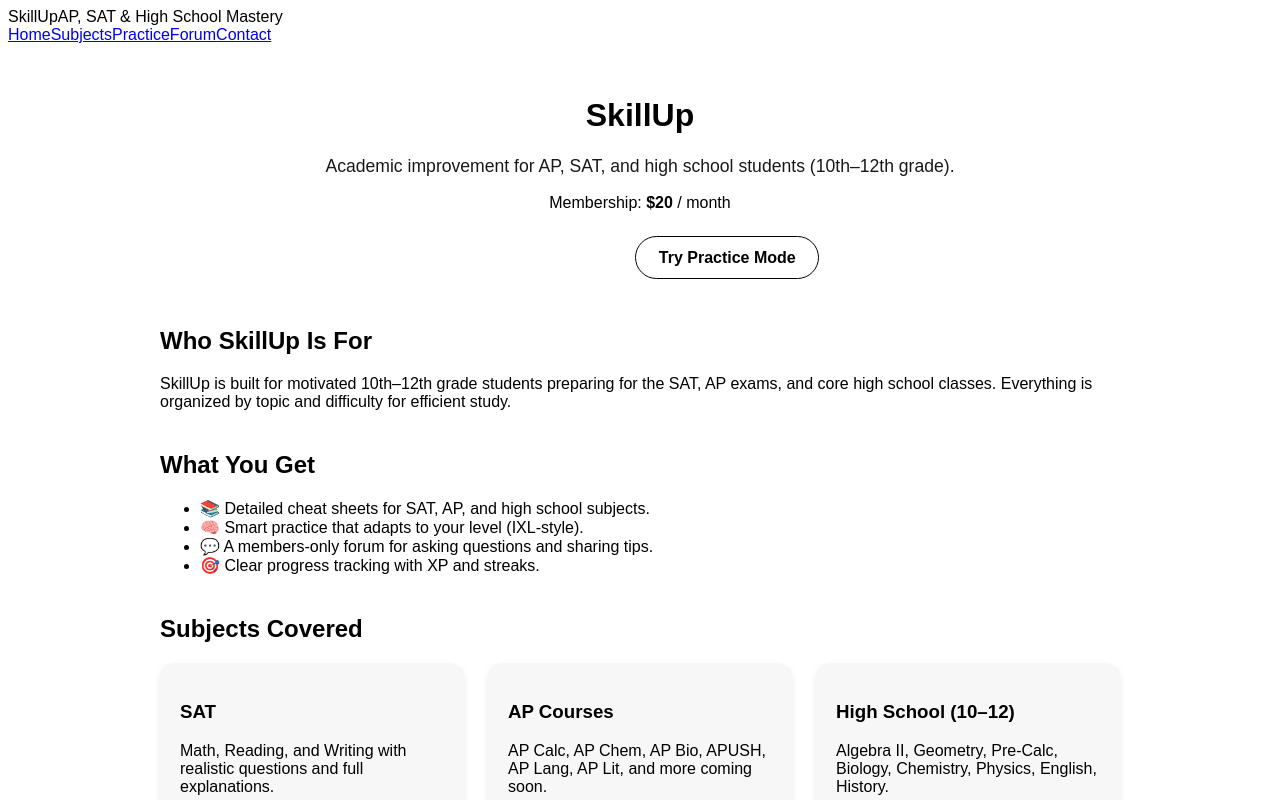
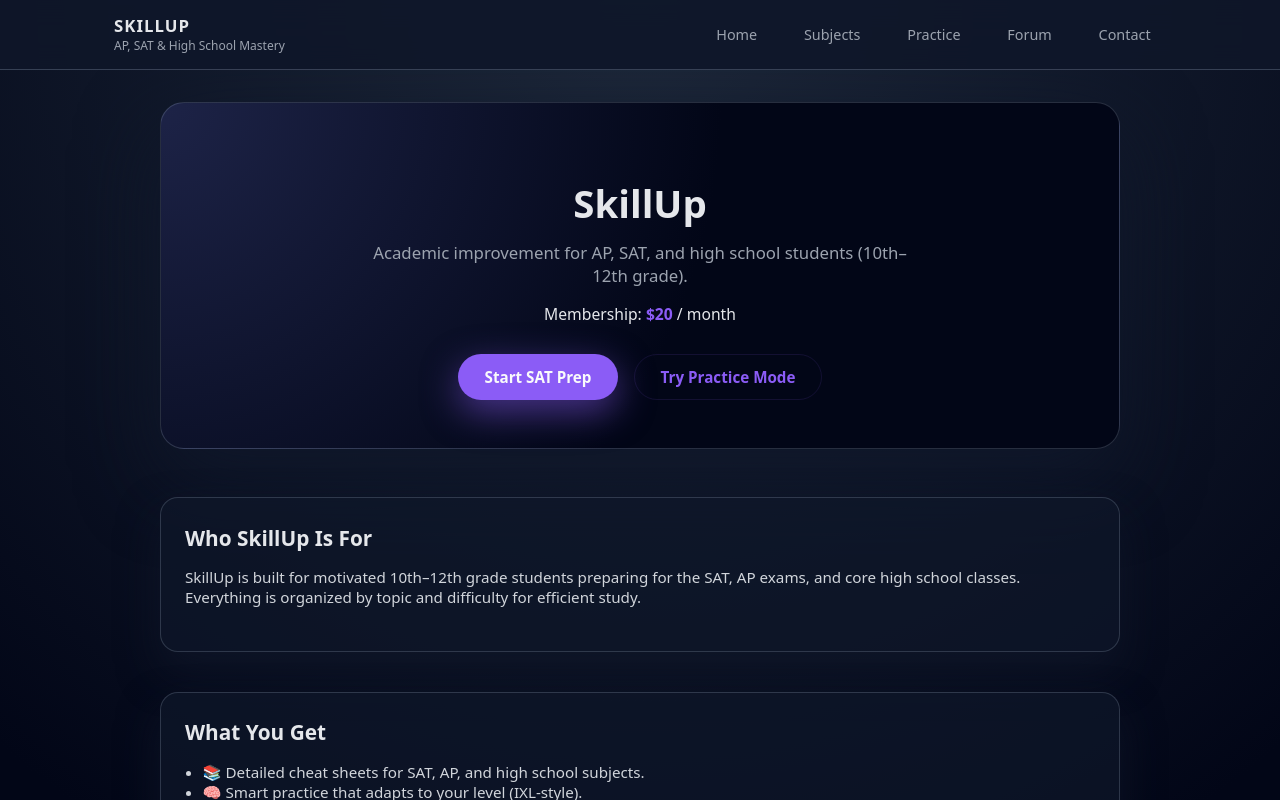
Before and after one commit to steponaskaciulis-max/skillup, a Next.js app in the folder SkillUp/: page / in a window 1280 px wide. Shown: the top 800 px of the page. Built offline with nearby package versions, Linux system fonts and the light colour scheme.

Commit message:
Update global.css

```diff
--- a/SkillUp/styles/global.css
+++ b/SkillUp/styles/global.css
@@ -1,28 +1,145 @@
-body{font-family:sans-serif;}
+/* ===== Base ===== */
+:root {
+  --bg: #0f172a;
+  --bg-elevated: #111827;
+  --bg-card: #111827;
+  --text: #e5e7eb;
+  --muted: #9ca3af;
+  --accent: #8b5cf6; /* purple */
+  --accent-soft: rgba(139, 92, 246, 0.12);
+  --border-soft: rgba(148, 163, 184, 0.3);
+}
+
+*,
+*::before,
+*::after {
+  box-sizing: border-box;
+}
+
+body {
+  margin: 0;
+  font-family: system-ui, -apple-system, BlinkMacSystemFont, "Segoe UI",
+    sans-serif;
+  background: radial-gradient(circle at top, #1e293b 0, #020617 55%);
+  color: var(--text);
+}
+
+/* ===== App Layout ===== */
+.app-root {
+  min-height: 100vh;
+  display: flex;
+  flex-direction: column;
+}
+
+.main-content {
+  flex: 1;
+  width: 100%;
+  max-width: 1100px;
+  padding: 2rem 1.5rem 4rem;
+  margin: 0 auto;
+}
+
+/* ===== Header / Nav ===== */
+.site-header {
+  border-bottom: 1px solid rgba(148, 163, 184, 0.3);
+  backdrop-filter: blur(14px);
+  position: sticky;
+  top: 0;
+  z-index: 50;
+  background: rgba(15, 23, 42, 0.9);
+}
+
+.header-inner {
+  max-width: 1100px;
+  margin: 0 auto;
+  padding: 0.9rem 1.5rem;
+  display: flex;
+  align-items: center;
+  justify-content: space-between;
+  gap: 1.5rem;
+}
+
+.brand {
+  display: flex;
+  flex-direction: column;
+}
+
+.brand-mark {
+  font-weight: 800;
+  letter-spacing: 0.06em;
+  text-transform: uppercase;
+  font-size: 1.05rem;
+}
+
+.brand-tagline {
+  font-size: 0.75rem;
+  color: var(--muted);
+}
+
+.main-nav {
+  display: flex;
+  gap: 1rem;
+  flex-wrap: wrap;
+}
+
+.main-nav a {
+  color: var(--muted);
+  text-decoration: none;
+  font-size: 0.9rem;
+  padding: 0.4rem 0.9rem;
+  border-radius: 999px;
+  border: 1px solid transparent;
+  transition: 0.15s ease;
+}
+
+.main-nav a:hover {
+  color: #f9fafb;
+  border-color: var(--accent-soft);
+  background: rgba(15, 23, 42, 0.9);
+}
+
+/* ===== Home / Hero ===== */
+
 .home {
   max-width: 960px;
   margin: 0 auto;
-  padding: 2rem 1.5rem 4rem;
 }
 
 .hero {
+  padding: 3rem 2rem;
+  border-radius: 24px;
+  background: radial-gradient(circle at top left, #1d2347 0, #020617 55%);
+  border: 1px solid rgba(148, 163, 184, 0.25);
+  box-shadow: 0 30px 80px rgba(15, 23, 42, 0.9);
   text-align: center;
   margin-bottom: 3rem;
 }
 
+.hero h1 {
+  font-size: clamp(2.4rem, 3vw, 2.9rem);
+  margin-bottom: 0.5rem;
+}
+
 .hero-subtitle {
   margin-top: 0.75rem;
-  font-size: 1.1rem;
-  opacity: 0.9;
+  font-size: 1.05rem;
+  color: var(--muted);
+  max-width: 540px;
+  margin-left: auto;
+  margin-right: auto;
 }
 
 .hero-price {
-  margin-top: 0.5rem;
-  font-size: 1rem;
+  margin-top: 0.75rem;
+  font-size: 0.98rem;
+}
+
+.hero-price strong {
+  color: var(--accent);
 }
 
 .hero-buttons {
-  margin-top: 1.5rem;
+  margin-top: 1.8rem;
   display: flex;
   justify-content: center;
   gap: 1rem;
@@ -30,38 +147,213 @@ body{font-family:sans-serif;}
 }
 
 .btn {
-  padding: 0.7rem 1.4rem;
+  padding: 0.75rem 1.6rem;
   border-radius: 999px;
   text-decoration: none;
   font-weight: 600;
   border: 1px solid transparent;
+  font-size: 0.95rem;
+  cursor: pointer;
+  display: inline-flex;
+  align-items: center;
+  justify-content: center;
+  gap: 0.4rem;
+  transition: 0.18s ease;
 }
 
 .btn.primary {
   background: var(--accent);
-  color: #fff;
+  color: #f9fafb;
+  box-shadow: 0 12px 36px rgba(139, 92, 246, 0.5);
+}
+
+.btn.primary:hover {
+  filter: brightness(1.06);
+  transform: translateY(-1px);
 }
 
 .btn.secondary {
   background: transparent;
-  border-color: var(--accent);
+  border-color: var(--accent-soft);
   color: var(--accent);
 }
 
+.btn.secondary:hover {
+  background: var(--accent-soft);
+}
+
+/* ===== Sections / Cards ===== */
+
 .sections section {
   margin-bottom: 2.5rem;
+  background: rgba(15, 23, 42, 0.7);
+  border-radius: 18px;
+  padding: 1.6rem 1.5rem 1.8rem;
+  border: 1px solid rgba(148, 163, 184, 0.25);
+  box-shadow: 0 20px 40px rgba(15, 23, 42, 0.7);
+}
+
+.sections h2 {
+  margin-top: 0;
+  margin-bottom: 0.6rem;
+  font-size: 1.3rem;
+}
+
+.sections p,
+.sections li {
+  font-size: 0.95rem;
+  color: #d1d5db;
+}
+
+.sections ul {
+  padding-left: 1.1rem;
 }
 
 .grid {
   display: grid;
   grid-template-columns: repeat(auto-fit, minmax(220px, 1fr));
-  gap: 1.5rem;
-  margin-top: 1rem;
+  gap: 1.1rem;
+  margin-top: 1.1rem;
 }
 
 .card {
-  background: var(--card-bg, #f7f7f7);
-  padding: 1.25rem;
+  background: var(--bg-card);
+  padding: 1.1rem 1rem;
+  border-radius: 16px;
+  border: 1px solid rgba(148, 163, 184, 0.35);
+}
+
+/* ===== SAT Tile Grid ===== */
+.tile-grid {
+  display: grid;
+  grid-template-columns: repeat(auto-fit, minmax(220px, 1fr));
+  gap: 1.1rem;
+  margin-top: 1.2rem;
+}
+
+.tile-card {
+  background: var(--bg-card);
+  padding: 1.2rem 1.1rem;
   border-radius: 14px;
-  box-shadow: 0 4px 8px rgba(0,0,0,0.08);
+  box-shadow: 0 4px 8px rgba(0, 0, 0, 0.35);
+  border: 1px solid rgba(148, 163, 184, 0.4);
+  transition: transform 0.18s ease, box-shadow 0.18s ease,
+    border-color 0.18s ease;
+  cursor: pointer;
 }
+
+.tile-card h3 {
+  margin: 0 0 0.3rem;
+  font-size: 1.05rem;
+}
+
+.tile-card p {
+  margin: 0;
+  font-size: 0.9rem;
+  color: var(--muted);
+}
+
+.tile-card:hover {
+  transform: translateY(-2px) scale(1.01);
+  box-shadow: 0 10px 26px rgba(15, 23, 42, 0.9);
+  border-color: var(--accent);
+}
+
+/* ===== Difficulty Selector ===== */
+.difficulty-selector {
+  display: inline-flex;
+  padding: 0.25rem;
+  border-radius: 999px;
+  background: rgba(15, 23, 42, 0.9);
+  border: 1px solid rgba(148, 163, 184, 0.4);
+  gap: 0.25rem;
+  margin-bottom: 1.2rem;
+  flex-wrap: wrap;
+}
+
+.diff-btn {
+  background: transparent;
+  border-radius: 999px;
+  border: none;
+  padding: 0.45rem 0.9rem;
+  font-size: 0.85rem;
+  color: var(--muted);
+  cursor: pointer;
+  transition: 0.18s ease;
+}
+
+.diff-btn.active {
+  background: var(--accent);
+  color: #f9fafb;
+}
+
+/* ===== Breadcrumb ===== */
+.breadcrumb {
+  font-size: 0.8rem;
+  color: var(--muted);
+  margin-bottom: 0.7rem;
+}
+
+.breadcrumb a {
+  color: var(--muted);
+  text-decoration: none;
+}
+
+.breadcrumb a:hover {
+  color: var(--accent);
+}
+
+/* ===== Practice / Forum / Contact basic layout ===== */
+
+.page-header {
+  margin-bottom: 1.5rem;
+}
+
+.page-header h1 {
+  margin-bottom: 0.3rem;
+}
+
+.page-header p {
+  margin: 0;
+  color: var(--muted);
+  font-size: 0.95rem;
+}
+
+.simple-card {
+  background: rgba(15, 23, 42, 0.7);
+  padding: 1.4rem 1.3rem;
+  border-radius: 16px;
+  border: 1px solid rgba(148, 163, 184, 0.4);
+}
+
+/* ===== Footer ===== */
+
+.site-footer {
+  border-top: 1px solid rgba(148, 163, 184, 0.3);
+  padding: 1rem 1.5rem 1.4rem;
+  text-align: center;
+  font-size: 0.8rem;
+  color: var(--muted);
+}
+
+.site-footer .footer-meta {
+  margin-top: 0.2rem;
+}
+
+/* Responsive tweaks */
+@media (max-width: 720px) {
+  .header-inner {
+    flex-direction: column;
+    align-items: flex-start;
+  }
+
+  .hero {
+    padding: 2.2rem 1.4rem;
+  }
+
+  .main-nav {
+    width: 100%;
+    justify-content: flex-start;
+    flex-wrap: wrap;
+  }
+}
```
